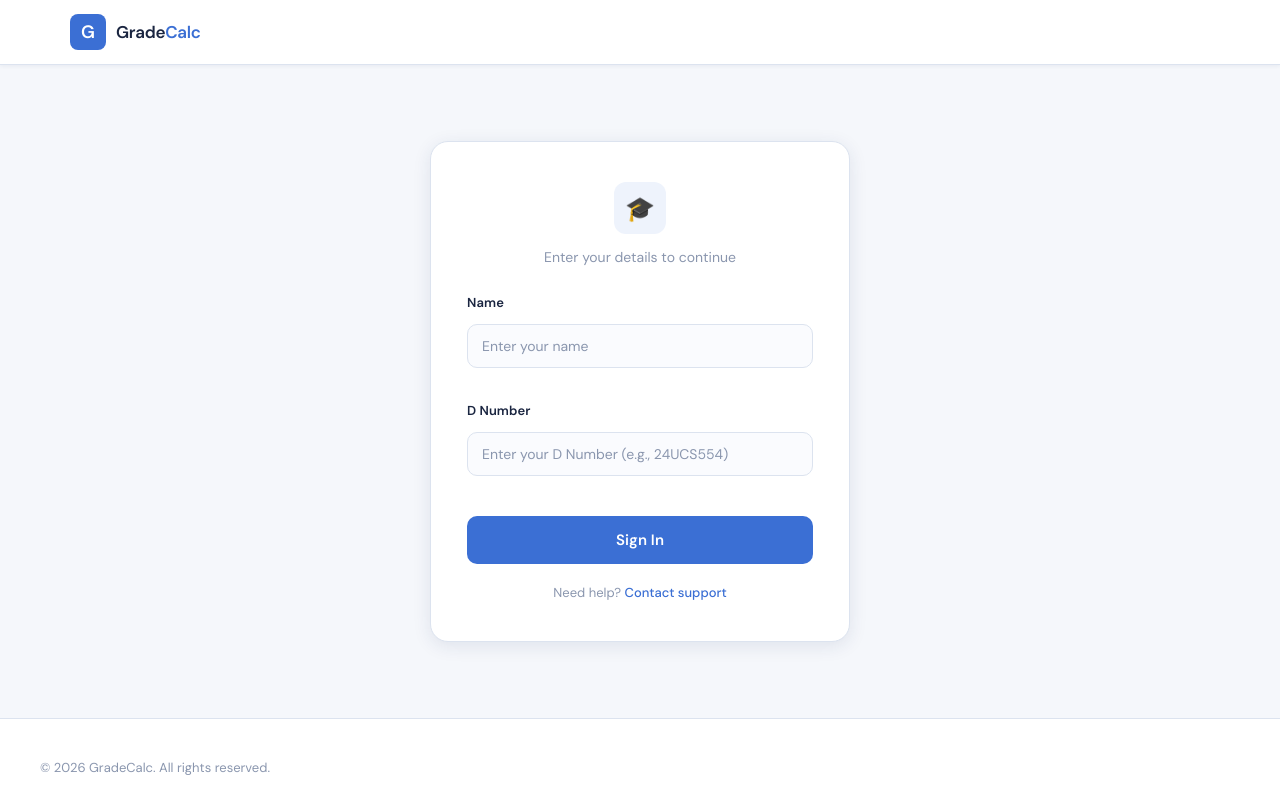
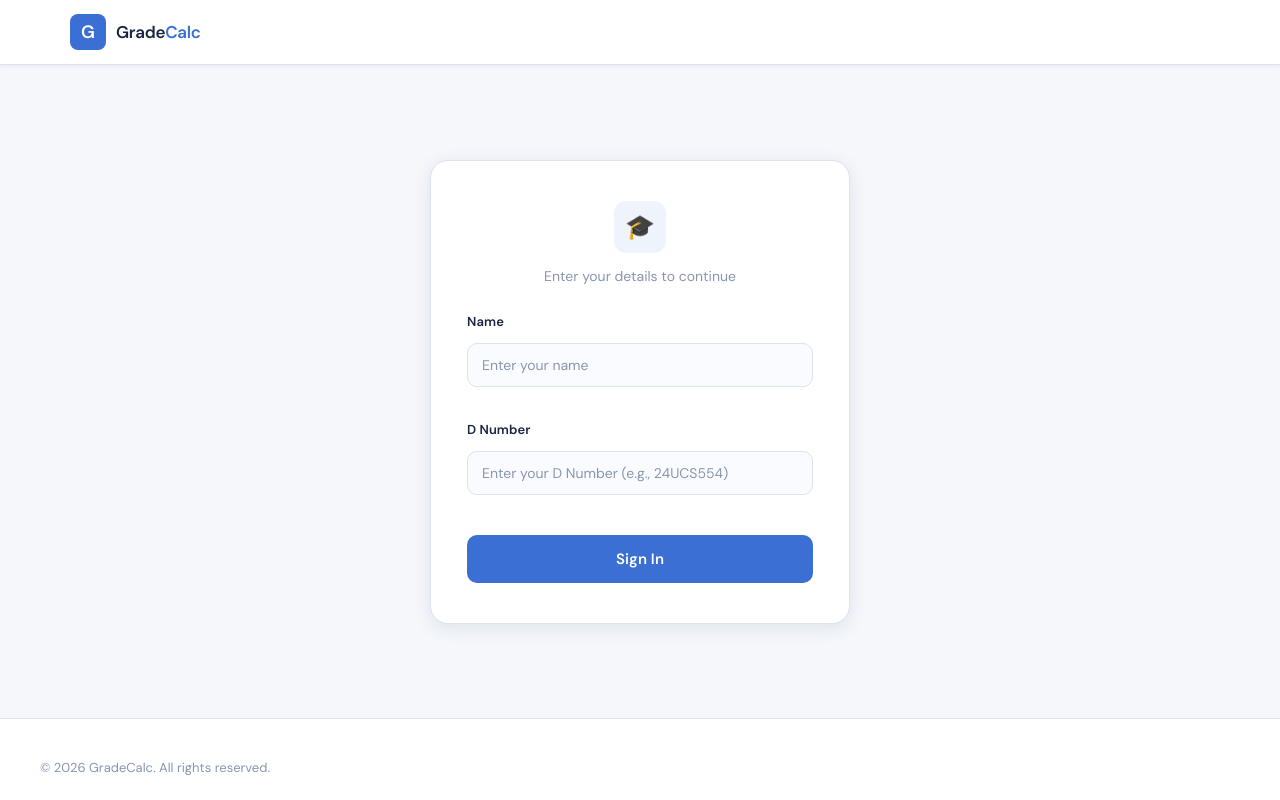
Before and after one commit to KJR577/Gradecalc, a React (Vite) app: page / in a window 1280 px wide. Built offline with nearby package versions, Linux system fonts and the light colour scheme.

Commit message:
first commit

```diff
--- a/src/Login/Loginpage.jsx
+++ b/src/Login/Loginpage.jsx
@@ -101,12 +101,7 @@ function Loginpage() {
             </button>
           </form>
 
-          <div className="login-footer-note">
-            Need help?{" "}
-            <a href="https://www.linkedin.com/in/kenvin-jose-roys577">
-              Contact support
-            </a>
-          </div>
+
         </div>
       </main>
 
```
